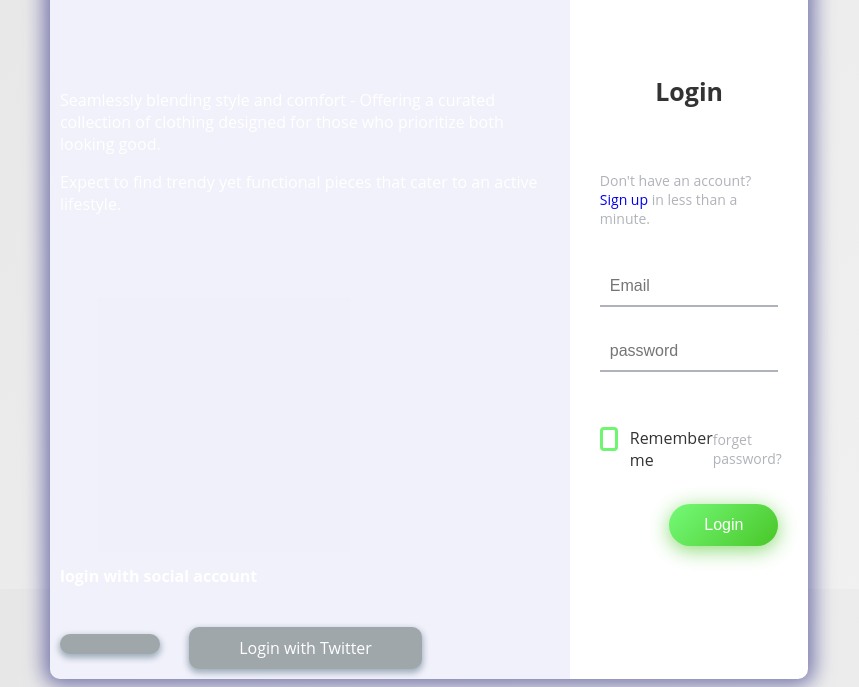
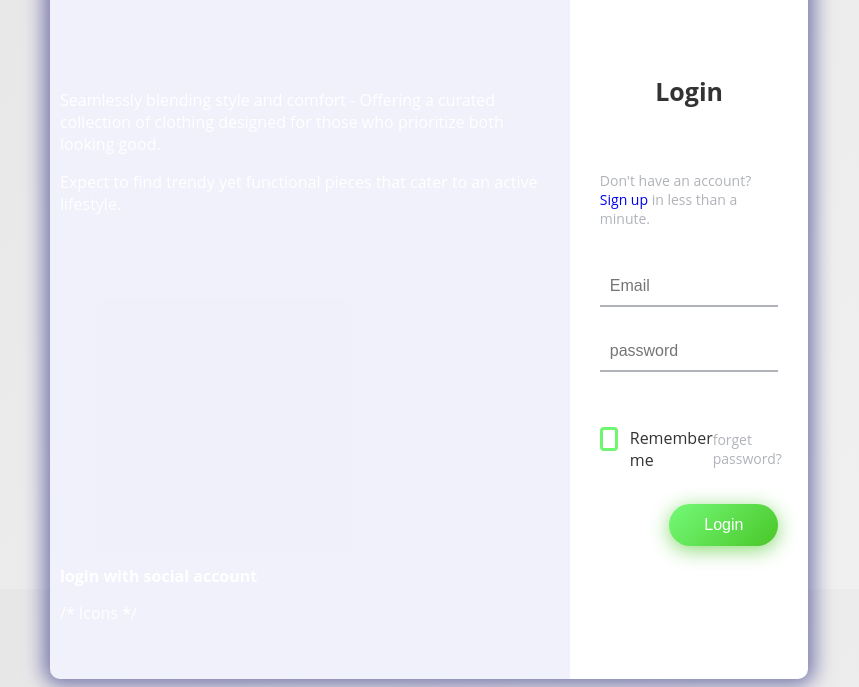
Before and after one commit to stanley-zarttech/cohost3, a plain HTML site: page fitfusion/login.html in a window 1280 px wide. Shown: the part 211-898 px from the top of the page, without its empty margins (158-1017 px from the left). Drawn offline with Linux system fonts and the light colour scheme.

Commit message:
Added comment for icons
It's confusing, i can't get the icons i render on the page yet.

```diff
--- a/fitfusion/login.html
+++ b/fitfusion/login.html
@@ -15,8 +15,7 @@
       <p> Expect to find trendy yet functional pieces that cater to an active lifestyle.</p>
       <span>
         <p>login with social account</p>
-        <a href="#"><i class="fa fa-facebook" aria-hidden="true"></i></a>
-        <a href="#"><i class="fa fa-twitter" aria-hidden="true"></i> Login with Twitter</a>
+        /* Icons */
       </span>
       </div>
     </div>
```
